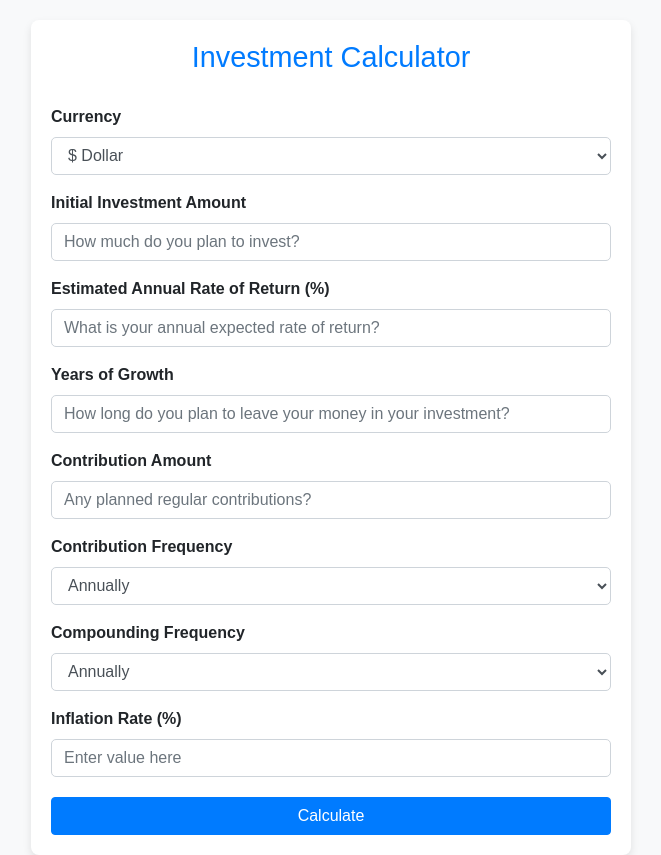
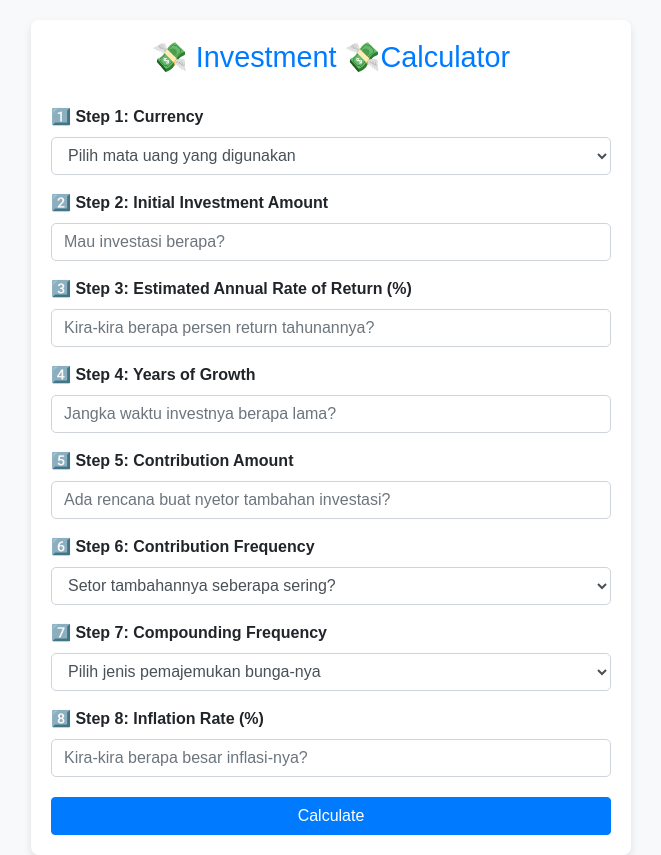
Before and after one commit to getser-surbakti/Investment-Calculator, a Flask app: page / in a window 1280 px wide. Shown: the whole page, without its empty margins (309-970 px from the left). Run offline with Flask 2, Linux system fonts and the light colour scheme; some libraries are stand-ins or nearby versions.

Commit message:
Upgraded 1.4

```diff
--- a/templates/index.html
+++ b/templates/index.html
@@ -29,6 +29,7 @@
         }
         .btn-block {
             margin-top: 20px;
+
         }
         label {
             font-weight: bold;
@@ -43,68 +44,73 @@
                 padding: 15px;
             }
             h1 {
-                font-size: 1.5em;
+                font-size: 4em;
+                color: black;
+                font-weight: bold;
             }
         }
     </style>
 </head>
 <body>
     <div class="container">
-        <h1 class="text-center">Investment Calculator</h1>
+        <h1 class="text-center">&#x1F4B8; Investment &#x1F4B8;Calculator</h1>
         <form method="POST">
             <div class="form-group">
-                <label for="currency">Currency</label>
+                <label for="currency" >1️⃣ <b>Step 1:</b> Currency</label>
                 <select id="currency" name="currency" class="form-control" required>
+                    <option value="">Pilih mata uang yang digunakan</option>
+                    <option value="Rp">Rp Indonesia</option>
                     <option value="$">$ Dollar</option>
                     <option value="€">€ Euro</option>
                     <option value="£">£ Pound</option>
                     <option value="₹">₹ Rupee</option>
-                    <option value="Rp">Rp Indonesia</option>
                     <option value="¥">¥ Yen</option>
-                    <option value="₣">₣ Franc</option>
+                    <option value="₣">₣ France</option>
                 </select>
             </div>
             <div class="form-group">
-                <label for="principal">Initial Investment Amount</label>
-                <input type="number" id="principal" name="principal" class="form-control" placeholder="How much do you plan to invest?" required>
+                <label for="principal">2️⃣ <b>Step 2:</b> Initial Investment Amount</label>
+                <input type="number" id="principal" name="principal" class="form-control" placeholder="Mau investasi berapa?" step="0.01"  required>
             </div>
             <div class="form-group">
-                <label for="annual_rate">Estimated Annual Rate of Return (%)</label>
-                <input type="number" id="annual_rate" name="annual_rate" class="form-control" placeholder="What is your annual expected rate of return?" required>
+                <label for="annual_rate">3️⃣ <b>Step 3:</b> Estimated Annual Rate of Return (%)</label>
+                <input type="number" id="annual_rate" name="annual_rate" class="form-control" placeholder="Kira-kira berapa persen return tahunannya?" step="0.01" required>
             </div>
             <div class="form-group">
-                <label for="years">Years of Growth</label>
-                <input type="number" id="years" name="years" class="form-control" placeholder="How long do you plan to leave your money in your investment?" required>
+                <label for="years"> 4️⃣ <b>Step 4:</b> Years of Growth</label>
+                <input type="number" id="years" name="years" class="form-control" placeholder="Jangka waktu investnya berapa lama?" required>
             </div>
             <div class="form-group">
-                <label for="contribution_amount">Contribution Amount</label>
-                <input type="number" id="contribution_amount" name="contribution_amount" class="form-control" placeholder="Any planned regular contributions?" required>
+                <label for="contribution_amount">5️⃣ <b>Step 5:</b> Contribution Amount</label>
+                <input type="number" id="contribution_amount" name="contribution_amount" class="form-control" placeholder="Ada rencana buat nyetor tambahan investasi? " required>
             </div>
             <div class="form-group">
-                <label for="contribution_frequency">Contribution Frequency</label>
+                <label for="contribution_frequency">6️⃣ <b>Step 6:</b> Contribution Frequency</label>
                 <select id="contribution_frequency" name="contribution_frequency" class="form-control" required>
-                    <option value="annually">Annually</option>
-                    <option value="semi-annually">Semi-annually</option>
-                    <option value="quarterly">Quarterly</option>
-                    <option value="monthly">Monthly</option>
-                    <option value="weekly">Weekly</option>
-                    <option value="daily">Daily</option>
+                    <option value=" ">Setor tambahannya seberapa sering?</option>
+                    <option value="annually">Rutin setiap setahun sekali</option>
+                    <option value="semi-annually">Rutin setiap 6 bulan sekali</option>
+                    <option value="quarterly">Rutin setiap 3 bulan sekali</option>
+                    <option value="monthly">Rutin setiap bulan</option>
+                    <option value="weekly">Rutin setiap minggu</option>
+                    <option value="daily">Rutin setiap hari</option>
                 </select>
             </div>
             <div class="form-group">
-                <label for="compounding_frequency">Compounding Frequency</label>
+                <label for="compounding_frequency">7️⃣ <b>Step 7:</b> Compounding Frequency</label>
                 <select id="compounding_frequency" name="compounding_frequency" class="form-control" required>
-                    <option value="annually">Annually</option>
-                    <option value="semi-annually">Semi-annually</option>
-                    <option value="quarterly">Quarterly</option>
-                    <option value="monthly">Monthly</option>
-                    <option value="weekly">Weekly</option>
-                    <option value="daily">Daily</option>
+                    <option value=" ">Pilih jenis pemajemukan bunga-nya</option>
+                    <option value="annually">Tahunan (Annually)</option>
+                    <option value="semi-annually">6 bulanan (Semi-annually)</option>
+                    <option value="quarterly">3 bulanan (Quarterly)</option>
+                    <option value="monthly">Bulanan (Monthly)</option>
+                    <option value="weekly">Mingguan (Weekly)</option>
+                    <option value="daily">Harian (Daily)</option>
                 </select>
             </div>
             <div class="form-group">
-                <label for="inflation_rate">Inflation Rate (%)</label>
-                <input type="number" id="inflation_rate" name="inflation_rate" class="form-control" placeholder="Enter value here" required>
+                <label for="inflation_rate">8️⃣ <b>Step 8:</b> Inflation Rate (%)</label>
+                <input type="number" id="inflation_rate" name="inflation_rate" class="form-control" placeholder="Kira-kira berapa besar inflasi-nya?" step="0.01" required>
             </div>
 
             <button type="submit" class="btn btn-primary btn-block">Calculate</button>
```
Also changed, not shown: templates/result.html (+63 -13 lines).
